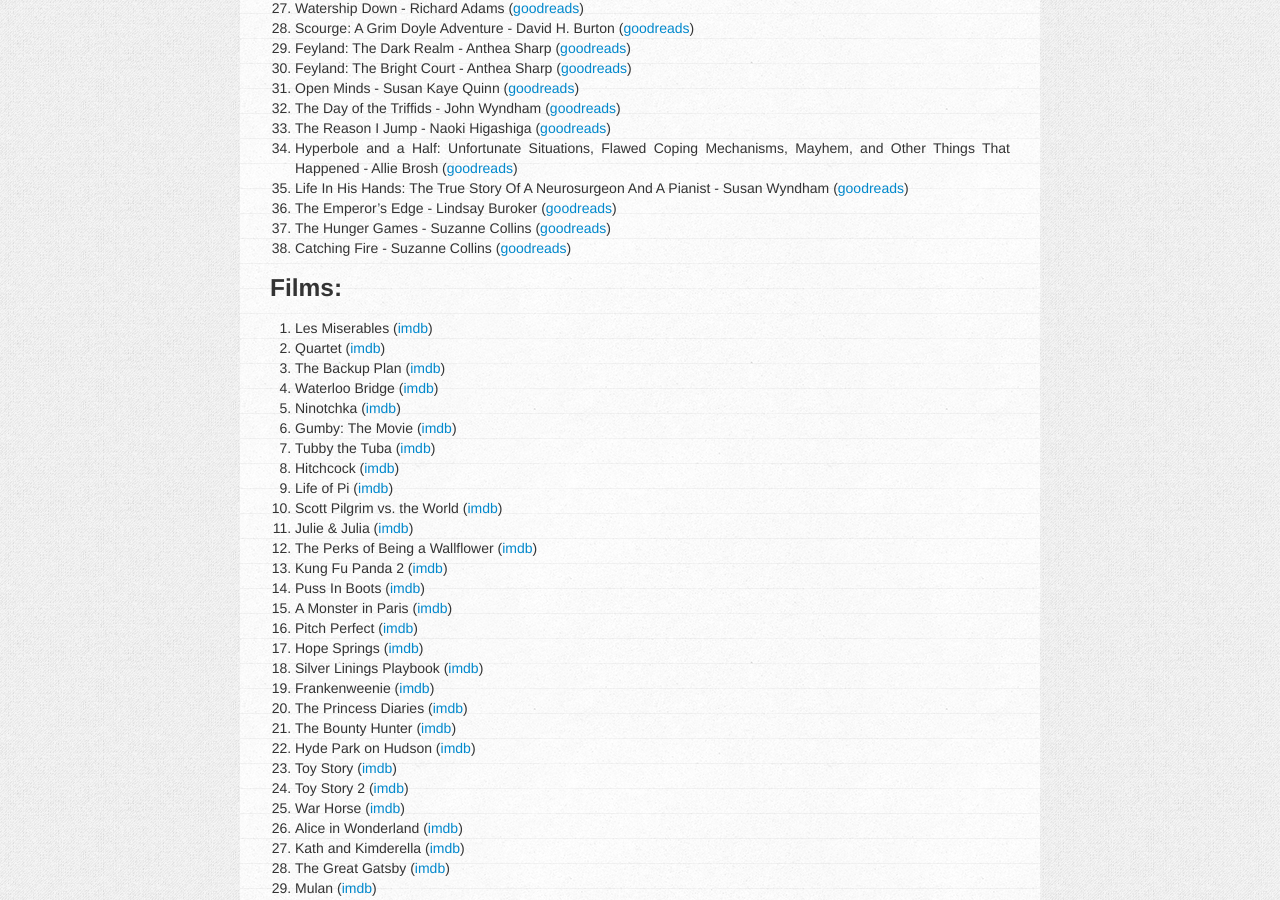
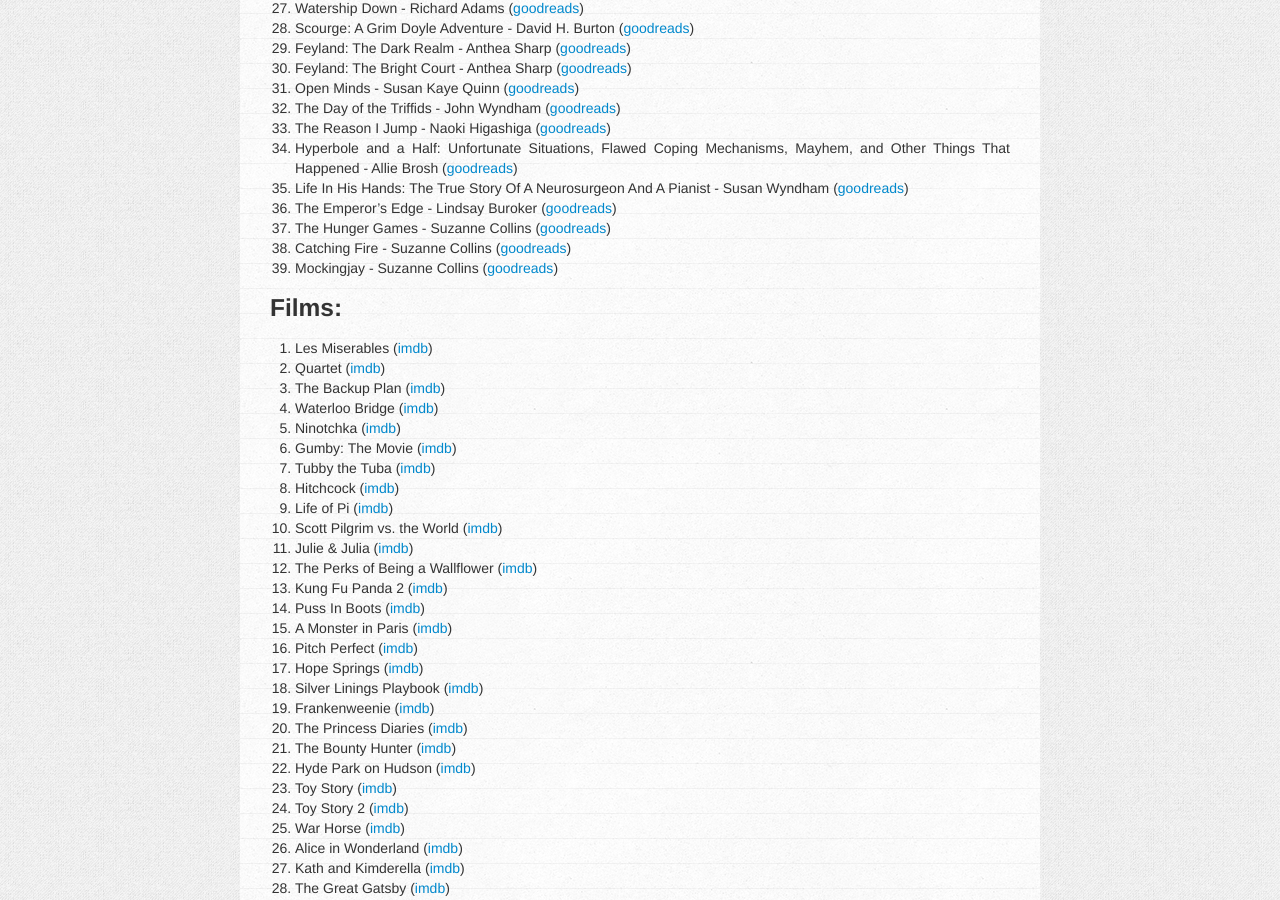
Before and after one commit to charlottepierce/charlottepierce.github.com, a Jekyll site: the page built from _posts/2013-01-01-50-50-Challenge-2013.md, in a window 1280 px wide and 900 px high, scrolled down 870 px. Built offline with Jekyll 4.4.1, drawn with Linux system fonts in a browser that asks for light colours.

Commit message:
Updated 50/50 challenge list.

```diff
--- a/_posts/2013-01-01-50-50-Challenge-2013.md
+++ b/_posts/2013-01-01-50-50-Challenge-2013.md
@@ -45,6 +45,7 @@
 36. The Emperor's Edge - Lindsay Buroker ([goodreads](https://www.goodreads.com/book/show/10031259-the-emperor-s-edge))
 37. The Hunger Games - Suzanne Collins ([goodreads](https://www.goodreads.com/book/show/2767052-the-hunger-games))
 38. Catching Fire - Suzanne Collins ([goodreads](https://www.goodreads.com/book/show/6148028-catching-fire))
+39. Mockingjay - Suzanne Collins ([goodreads](https://www.goodreads.com/book/show/7260188-mockingjay))
 
 ### Films: ###
 
```
